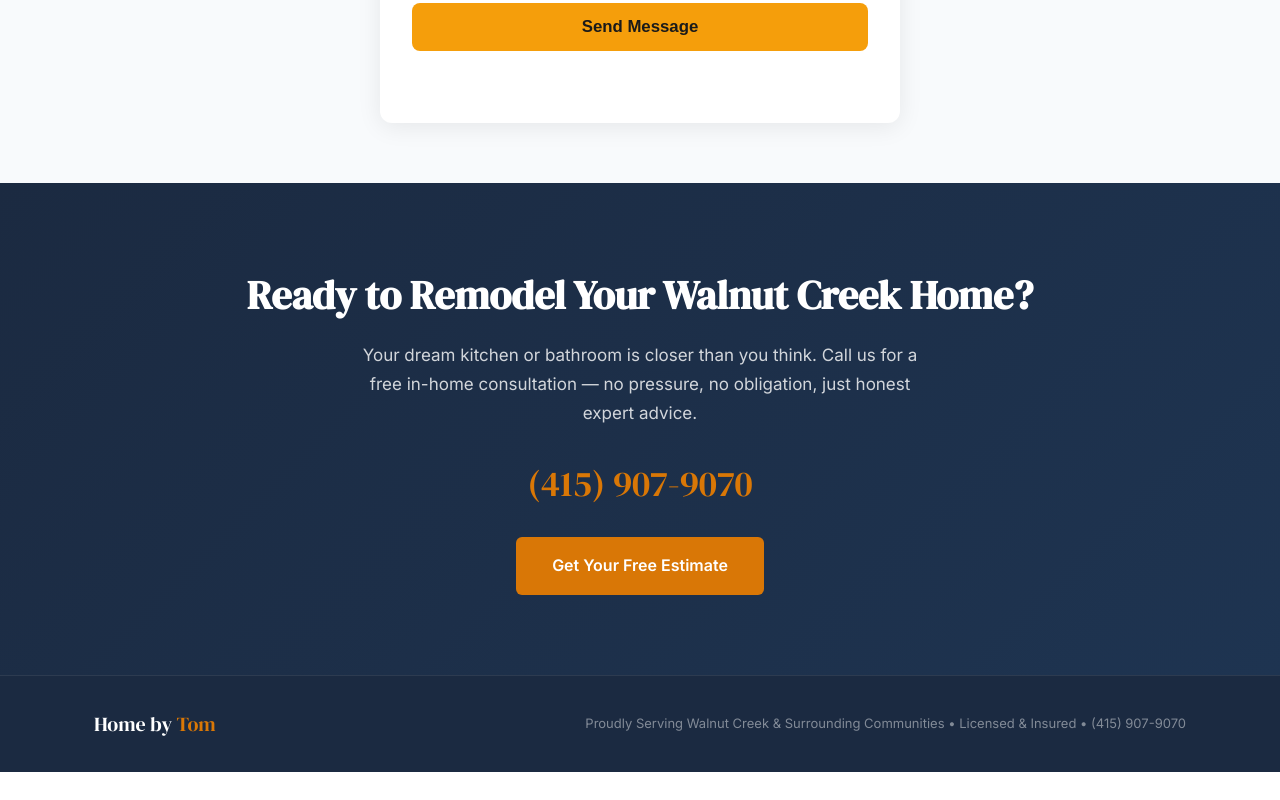
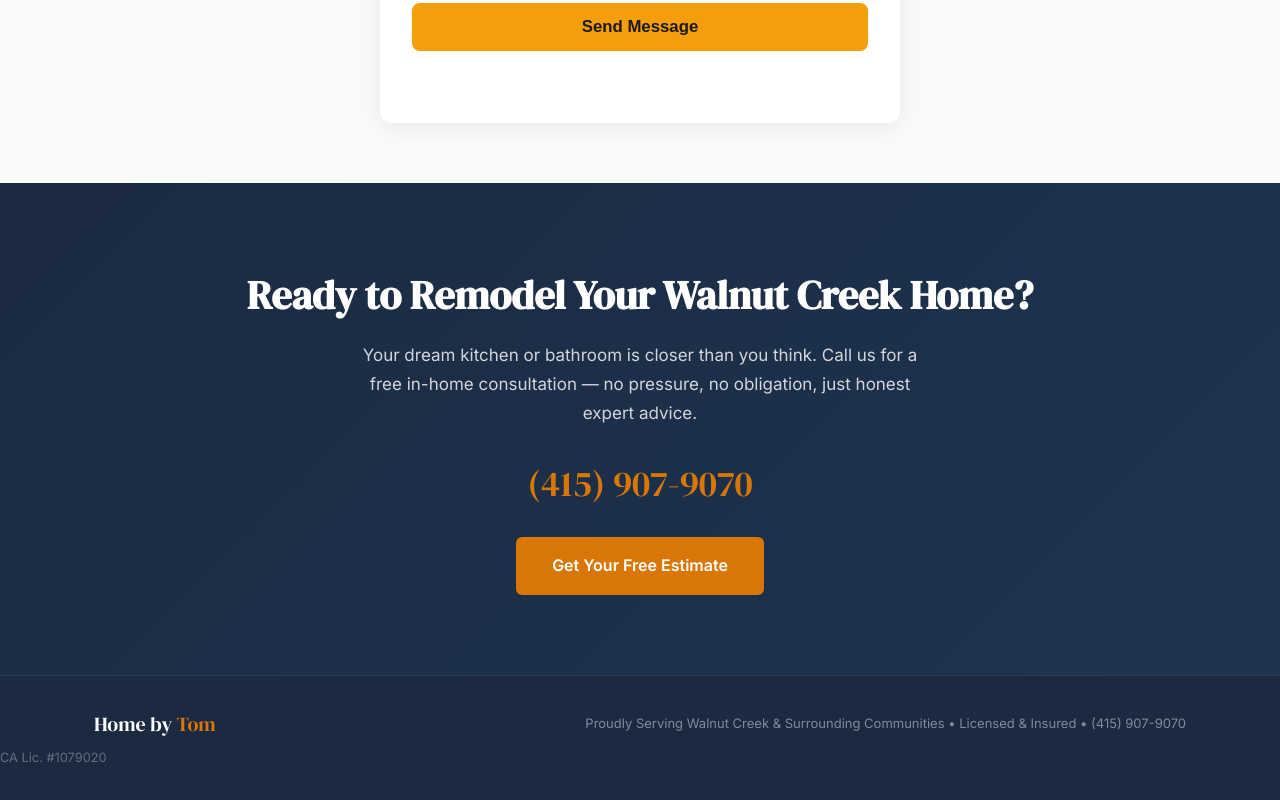
Before and after one commit to settleonai/site-homebytom.co, a plain HTML site: page index.html in a window 1280 px wide. Shown: the part 4853-5653 px from the top of the page. Before the commit the page ends 5625 px from the top, so only its background shows below. Drawn offline with Linux system fonts and the light colour scheme.

Commit message:
Fix: add CA Lic. #1079020 to footer
Made-with: Cursor

```diff
--- a/index.html
+++ b/index.html
@@ -407,6 +407,7 @@ Walnut Creek Special: 35% Off Kitchen Remodeling — <a href="tel:4159079070">Ca
 <a href="#" class="logo">Home by <span>Tom</span></a>
 <span>Proudly Serving Walnut Creek & Surrounding Communities &bull; Licensed & Insured &bull; (415) 907-9070</span>
 </div>
+<span style="display:block;margin-top:8px;font-size:0.8rem;opacity:0.7;">CA Lic. #1079020</span>
 </footer>
 
 
```
